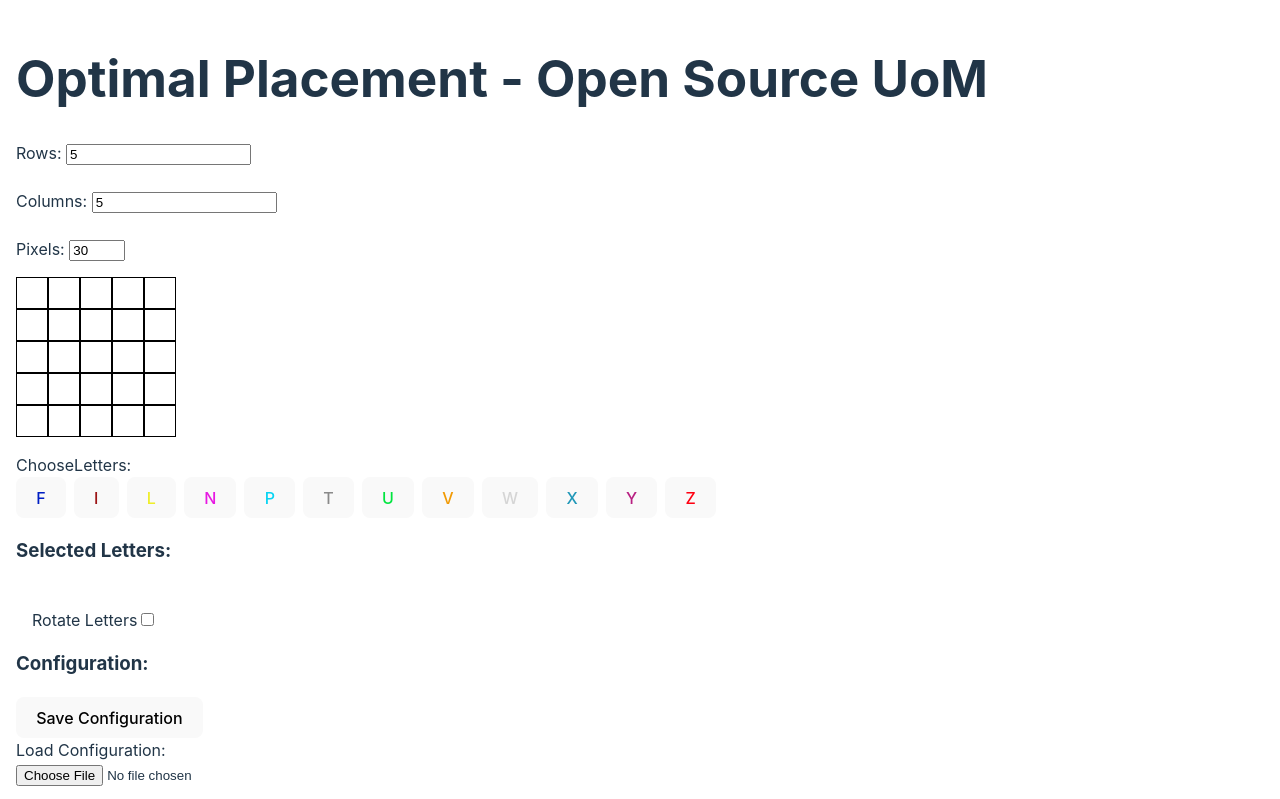
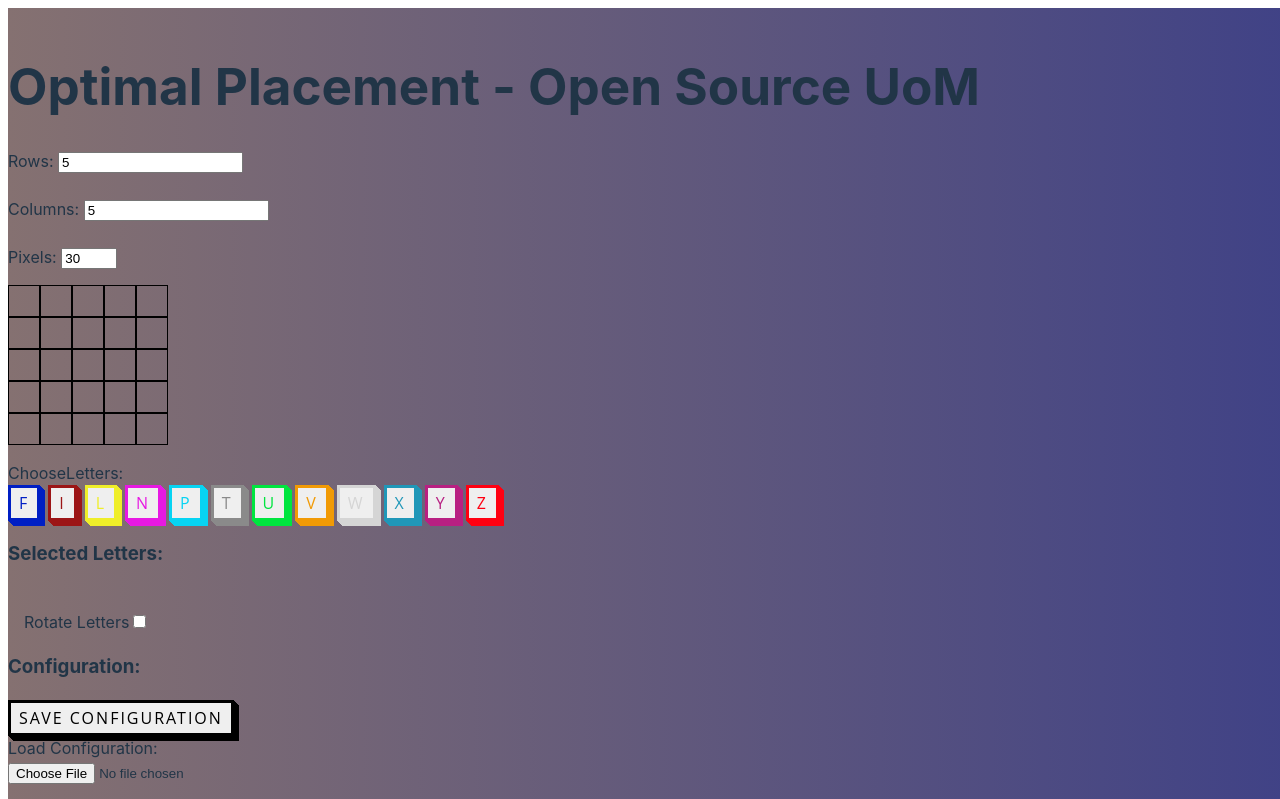
Before and after one commit to open-source-uom/serres-hackathon-uom, a React (Vite) app in the folder frontend/: page / in a window 1280 px wide. Shown: the top 799 px of the page. Built offline with nearby package versions, Linux system fonts and the light colour scheme.

Commit message:
basic css update

```diff
--- a/frontend/index.html
+++ b/frontend/index.html
@@ -2,9 +2,9 @@
 <html lang="en">
   <head>
     <meta charset="UTF-8" />
-    <link rel="icon" type="image/svg+xml" href="/vite.svg" />
+    <link rel="icon" type="image/osuomicon" href="/src/assets/images/logo.png" />
     <meta name="viewport" content="width=device-width, initial-scale=1.0" />
-    <title>Vite + React + TS</title>
+    <title>Open Source UoM Serres Hackathon 2023</title>
   </head>
   <body>
     <div id="root"></div>
--- a/frontend/src/index.css
+++ b/frontend/src/index.css
@@ -24,11 +24,17 @@ a:hover {
 }
 
 body {
-  margin: 0;
-  display: flex;
-  place-items: center;
-  min-width: 320px;
-  min-height: 100vh;
+
+	width: 100%;
+  background: #47232f;
+  /* fallback for old browsers */
+  background: -webkit-linear-gradient(to right, #252525, #346688);
+  /* Chrome 10-25, Safari 5.1-6 */
+  background: linear-gradient(to right, #857171, #404286);
+  /* W3C, IE 10+/ Edge, Firefox 16+, Chrome 26+, Opera 12+, Safari 7+ */
+   display: flex;
+  justify-content: center;
+  align-items: center;
 }
 
 h1 {
@@ -36,19 +42,31 @@ h1 {
   line-height: 1.1;
 }
 
+
 button {
-  border-radius: 8px;
-  border: 1px solid transparent;
-  padding: 0.6em 1.2em;
-  font-size: 1em;
-  font-weight: 500;
-  font-family: inherit;
-  background-color: #1a1a1a;
+  font-family: "Open Sans", sans-serif;
+  font-size: 16px;
+  letter-spacing: 2px;
+  text-decoration: none;
+  text-transform: uppercase;
+  color: #000;
   cursor: pointer;
-  transition: border-color 0.25s;
+  border: 3px solid;
+  padding: 0.25em 0.5em;
+  box-shadow: 1px 1px 0px 0px, 2px 2px 0px 0px, 3px 3px 0px 0px, 4px 4px 0px 0px, 5px 5px 0px 0px;
+  position: relative;
+  user-select: none;
+  -webkit-user-select: none;
+  touch-action: manipulation;
 }
+button-54:active {
+  box-shadow: 0px 0px 0px 0px;
+  top: 5px;
+  left: 5px;
+}
+
 button:hover {
-  border-color: #e70909;
+  border-color: #e8e8e8;
 }
 button:focus,
 button:focus-visible {
@@ -63,7 +81,8 @@ button:focus-visible {
   a:hover {
     color: #747bff;
   }
-  button {
-    background-color: #f9f9f9;
+
+  .button-54 {
+    padding: 0.25em 0.75em;
   }
 }
```
